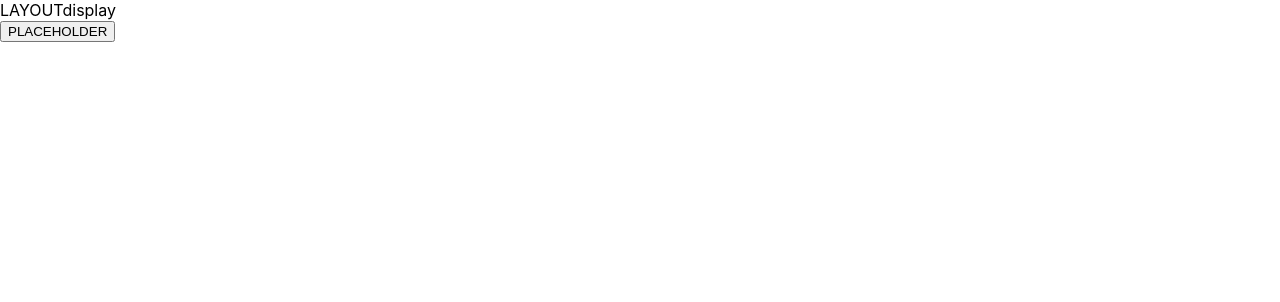
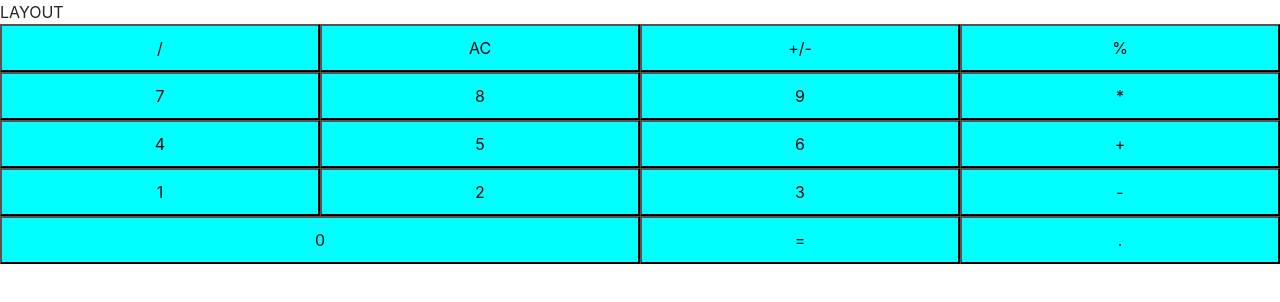
Before and after one commit to singhroshan1999/small-react-projects, a React (Create React App) app: page / in a window 1280 px wide. Shown: the top 302 px of the page. Built offline with nearby package versions, Linux system fonts and the light colour scheme.

Commit message:
click is working but dummy

```diff
--- a/public/index.html
+++ b/public/index.html
@@ -19,7 +19,13 @@
       work correctly both with client-side routing and a non-root public URL.
       Learn how to configure a non-root public URL by running `npm run build`.
     -->
-    <title>React App</title>
+
+    <title>Calculator</title>
+
+    <link rel="stylesheet" href="https://maxcdn.bootstrapcdn.com/bootstrap/4.1.3/css/bootstrap.min.css">
+    <script src="https://ajax.googleapis.com/ajax/libs/jquery/3.3.1/jquery.min.js"></script>
+    <script src="https://cdnjs.cloudflare.com/ajax/libs/popper.js/1.14.3/umd/popper.min.js"></script>
+    <script src="https://maxcdn.bootstrapcdn.com/bootstrap/4.1.3/js/bootstrap.min.js"></script>
   </head>
   <body>
     <noscript>
--- a/src/App.css
+++ b/src/App.css
@@ -1,3 +1,13 @@
 .App {
   text-align: center;
 }
+.keypad div {
+  margin:0px;
+}
+
+.keypad button {
+  background-color: aqua;
+  /* flex: 1 0 auto;  */
+  padding:10px;
+
+}
--- a/src/App.js
+++ b/src/App.js
@@ -8,12 +8,24 @@ import KeyPad from './layout/keypad';
 
 class App extends Component {
 
+  state = {
+    display : "",
+    count:0
+  }
+
+updateDisplay = (str) => {
+  this.setState({display:str,count:this.state.count+1});
+}
+keypadHandler = () => {
+this.updateDisplay("clicked");
+}
+
   render() {
     return (
       <Div>
         <Layout>
-          <Display />
-          <KeyPad />
+          <Display display = {this.state.display} />
+          <KeyPad clicked = {this.keypadHandler} />
         </Layout>
       </Div>
 
--- a/src/layout/button.js
+++ b/src/layout/button.js
@@ -5,9 +5,9 @@ import Div from './Div';
 
 const button = (props) => {
     return (
-        <div>
-            <button>PLACEHOLDER</button>
-        </div>
+        <Div>
+            <button onClick = {props.clicked} className={props.classes}>{props.symbol}</button>
+        </Div>
     )
 
 }
--- a/src/layout/dispaly.js
+++ b/src/layout/dispaly.js
@@ -5,9 +5,9 @@ import Div from './Div';
 
 const display = (props) => {
     return (
-        <Div>
-            display
-        </Div>
+        <div>
+            {props.display}
+        </div>
     )
 
 }
--- a/src/layout/keypad.js
+++ b/src/layout/keypad.js
@@ -7,10 +7,38 @@ import Button from './button';
 const keypad = (props) => {
     const keymap = ['0','1','2','3','4','5','6','7','8','9','+','-','*','/','=','AC','+/-','%','.'];
     return (
-        <Div>
+        <div className="keypad">
+            <div className="row">
+            <Button clicked={props.clicked} classes="col" symbol={keymap[13]} />
+            <Button clicked={props.clicked} classes="col" symbol={keymap[15]} />
+            <Button clicked={props.clicked} classes="col" symbol={keymap[16]} />
+            <Button clicked={props.clicked} classes="col" symbol={keymap[17]} />
+            </div>
+            <div className="row">
+            <Button clicked={props.clicked} classes="col" symbol={keymap[7]} />
+          <Button clicked={props.clicked}  classes="col" symbol={keymap[8]} />
+          <Button clicked={props.clicked}  classes="col" symbol={keymap[9]} />
+          <Button clicked={props.clicked}  classes="col" symbol={keymap[12]} />
+            </div>
+            <div className="row">
+            <Button clicked={props.clicked} classes="col" symbol={keymap[4]} />
+            <Button clicked={props.clicked} classes="col" symbol={keymap[5]} />
+            <Button clicked={props.clicked} classes="col" symbol={keymap[6]} />
+            <Button clicked={props.clicked} classes="col" symbol={keymap[10]} />
+            </div>
 
-            <Button />
-        </Div>
+            <div className="row">
+            <Button clicked={props.clicked} classes="col" symbol={keymap[1]} />
+            <Button clicked={props.clicked} classes="col" symbol={keymap[2]} />
+            <Button clicked={props.clicked} classes="col" symbol={keymap[3]} />
+            <Button clicked={props.clicked} classes="col" symbol={keymap[11]} />
+            </div>
+            <div className="row">
+            <Button clicked={props.clicked} classes="col-6" symbol={keymap[0]} />
+            <Button clicked={props.clicked} classes="col" symbol={keymap[14]} />
+            <Button clicked={props.clicked} classes="col" symbol={keymap[18]} />
+            </div>
+        </div>
     )
 
 }
```
